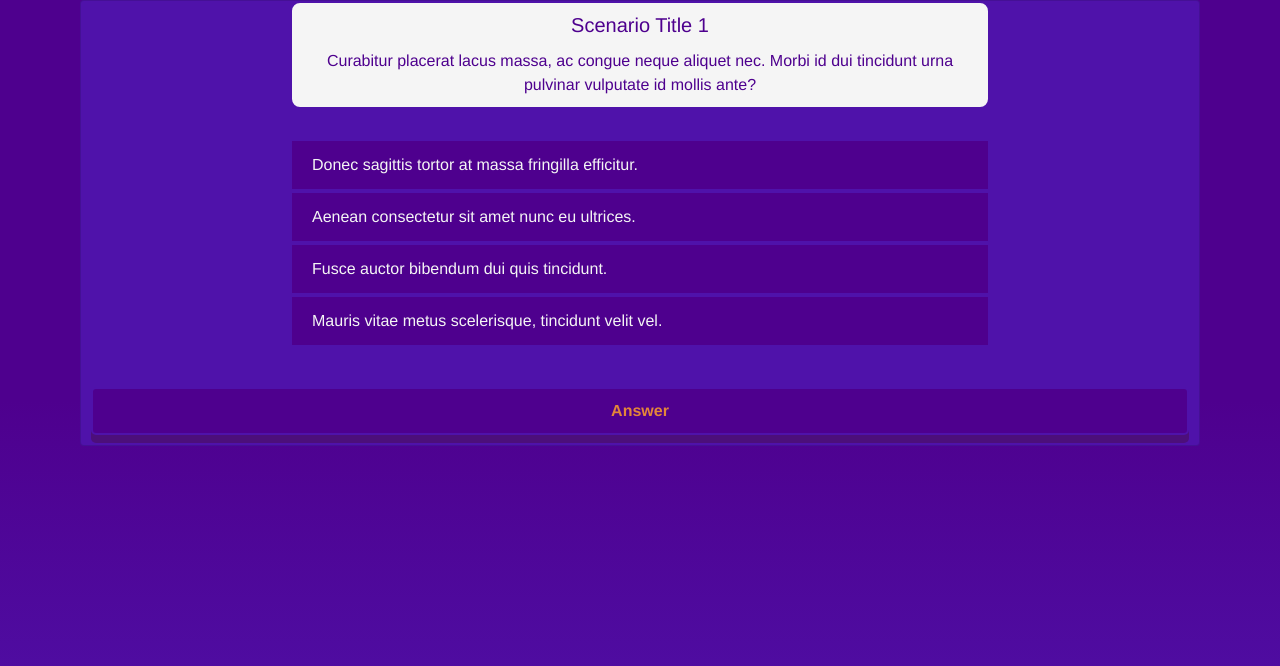
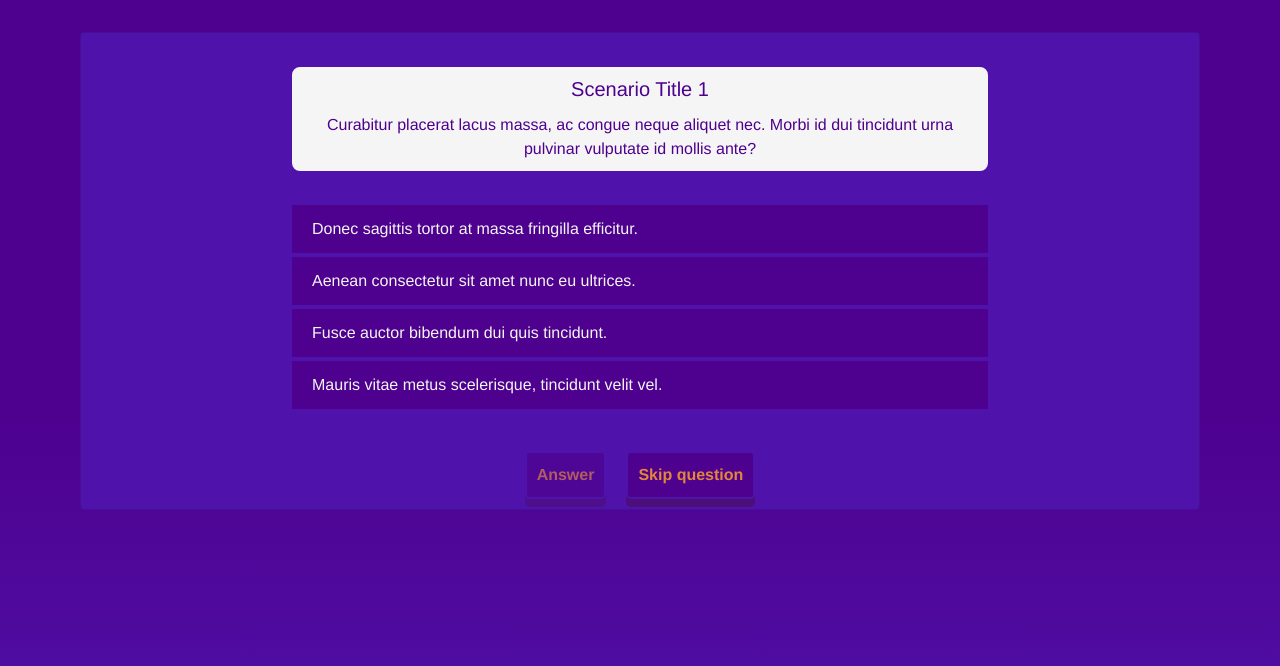
Before and after one commit to Boutabia/PMG, a React (Create React App) app in the folder client/: page / in a window 1280 px wide. Shown: the top 666 px of the page. Built offline with nearby package versions, Linux system fonts and the light colour scheme.

Commit message:
add skip button & submit disabling

```diff
--- a/client/src/App.css
+++ b/client/src/App.css
@@ -2,13 +2,15 @@
   min-height: 100vh;
   text-align: center;
   font-family: Helvetica, Arial, sans-serif;
-  background: linear-gradient(to bottom, #4e008e 50%, #4f12aa 100%)
+  background: linear-gradient(to bottom, #4e008e 50%, #4f12aa 100%);
+  padding-top: 2rem;
 }
 
 .game-view {
   width: 70rem;
   margin:auto;
   background: #4f12aa;
+  padding-top: 2rem;
 }
 .scenario{
   background-color: whitesmoke;
@@ -65,6 +67,27 @@
   color: whitesmoke;
 }
 
+.btn-skip {
+  color: rgb(228, 134, 57);
+  font-weight: bold;
+  background-color: #4e008e;
+  border: 2px solid #4f12aa;
+  border-radius: 5px;
+  margin: 10px;
+  padding: 10px;
+  box-shadow: 0 8px #4c0f7a;
+}
+
+.btn-skip:hover {
+  background-color: #370164;
+  color: rgb(228, 134, 57);
+}
+
+.btn-skip:active {
+  box-shadow: 0 5px #370164;
+  transform: translateY(4px);
+}
+
 .btn-submit {
   color: rgb(228, 134, 57);
   font-weight: bold;
@@ -89,3 +112,7 @@
 .check {
   margin-right: 12px;
 }
+
+.explanation {
+  color: #4e008e;
+}
--- a/client/src/gameButtons.js
+++ b/client/src/gameButtons.js
@@ -4,7 +4,10 @@ import Button from 'react-bootstrap/Button';
 function Buttons({handleSubmit, options, setOptions}) {
 
     return(
-        <Button variant='submit' onClick={handleSubmit}>Answer</Button>
+        <div>
+            <Button disabled={options.every(option => (!option.selected))} variant='submit' onClick={handleSubmit}>Answer</Button>
+            <Button variant='skip'>Skip question</Button>
+        </div>
     )
 }
 
--- a/client/src/gameView.js
+++ b/client/src/gameView.js
@@ -50,7 +50,7 @@ function GameView(props) {
                 </div>
             <Buttons options={options} setOptions={setOptions} handleSubmit={handleSubmit}/>
             {submitted ?
-                <Card>
+                <Card className='explanation'>
                     <Card.Title>Right answer</Card.Title>
                     <Card.Text>Explanation for the right answer</Card.Text>
                 </Card>
```
